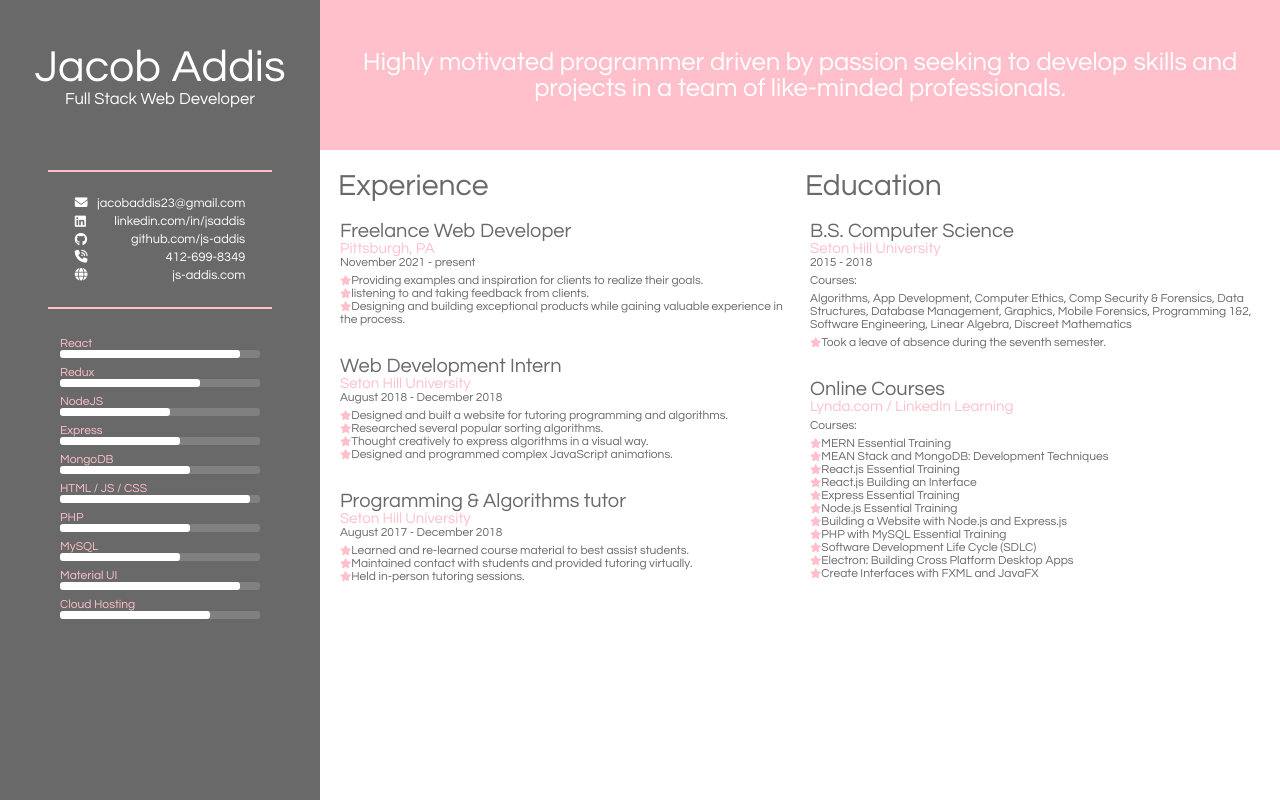
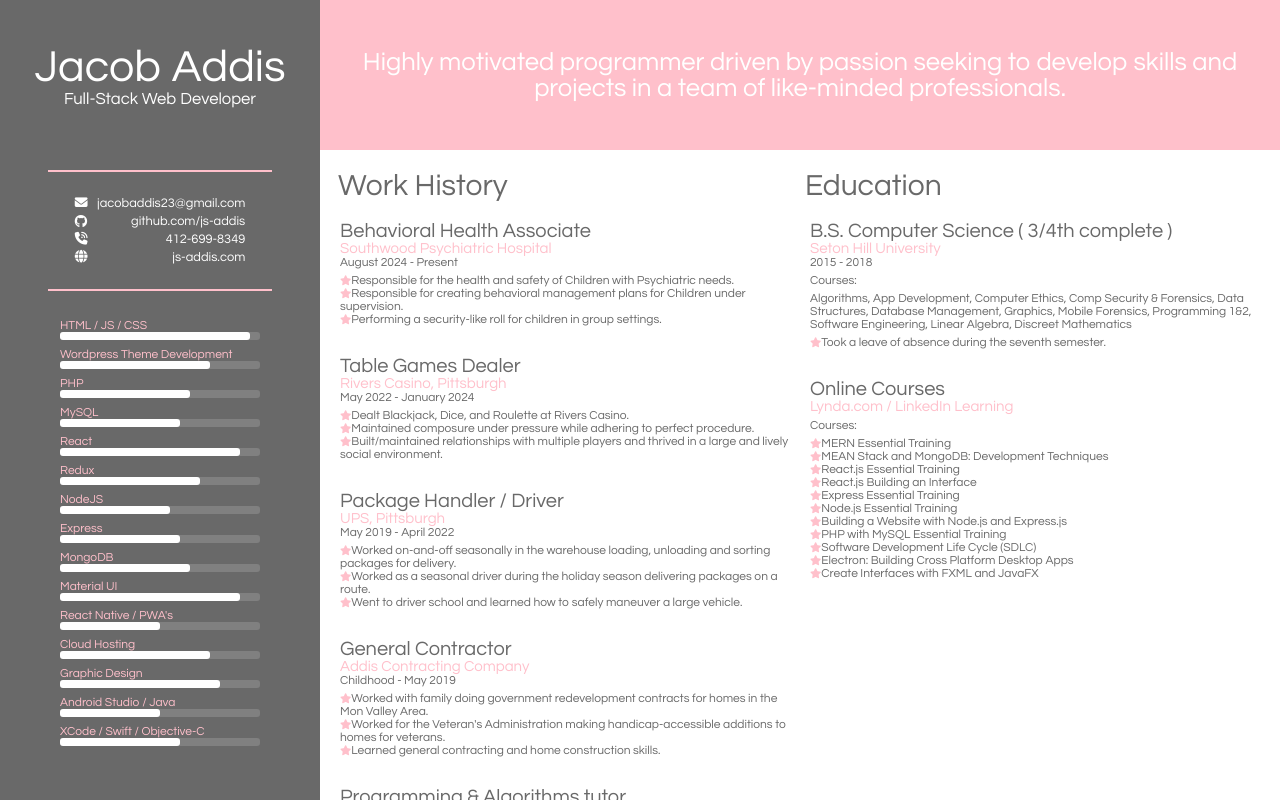
Before and after one commit to js-addis/my-resume, a plain HTML site: page index.html in a window 1280 px wide. Drawn offline with Linux system fonts and the light colour scheme.

Commit message:
updated for 2024

```diff
--- a/index.html
+++ b/index.html
@@ -310,7 +310,7 @@
             <!--INTRO-->
             <div class="title-container">
                 <div class="name">Jacob Addis</div>
-                <div class="title">Full Stack Web Developer</div>
+                <div class="title">Full-Stack Web Developer</div>
             </div>
             <!--INTRO-->
             <div class="flexbox">
@@ -322,13 +322,6 @@
                     <i class="fa-solid fa-envelope"></i>
                     &nbsp;
                     jacobaddis23@gmail.com
-                </div>
-            </div>
-            <div class="side-nav-container">
-                <div class="side-nav-item">
-                    <i class="fa-brands fa-linkedin"></i>
-                    &nbsp;
-                    linkedin.com/in/jsaddis
                 </div>
             </div>
             <div class="side-nav-container">
@@ -358,6 +351,30 @@
             </div>
             <!--SKILLS-->
             <div class="skill-container">
+              <div class="skill-title">HTML / JS / CSS</div>
+              <div class="skill-bar">
+                  <div class="skill-progress" style="width:95%"></div>
+              </div>
+            </div>
+            <div class="skill-container">
+              <div class="skill-title">Wordpress Theme Development</div>
+              <div class="skill-bar">
+                  <div class="skill-progress" style="width:75%"></div>
+              </div>
+            </div>
+            <div class="skill-container">
+                <div class="skill-title">PHP</div>
+                <div class="skill-bar">
+                    <div class="skill-progress" style="width:65%"></div>
+                </div>
+            </div>
+            <div class="skill-container">
+                <div class="skill-title">MySQL</div>
+                <div class="skill-bar">
+                    <div class="skill-progress" style="width:60%"></div>
+                </div>
+            </div>
+            <div class="skill-container">
                 <div class="skill-title">React</div>
                 <div class="skill-bar">
                     <div class="skill-progress" style="width:90%"></div>
@@ -386,28 +403,16 @@
                 </div>
             </div>
             <div class="skill-container">
-                <div class="skill-title">HTML / JS / CSS</div>
-                <div class="skill-bar">
-                    <div class="skill-progress" style="width:95%"></div>
-                </div>
-            </div>
-            <div class="skill-container">
-                <div class="skill-title">PHP</div>
-                <div class="skill-bar">
-                    <div class="skill-progress" style="width:65%"></div>
-                </div>
-            </div>
-            <div class="skill-container">
-                <div class="skill-title">MySQL</div>
-                <div class="skill-bar">
-                    <div class="skill-progress" style="width:60%"></div>
-                </div>
-            </div>
-            <div class="skill-container">
                 <div class="skill-title">Material UI</div>
                 <div class="skill-bar">
                     <div class="skill-progress" style="width:90%"></div>
                 </div>
+            </div>
+            <div class="skill-container">
+              <div class="skill-title">React Native / PWA's</div>
+              <div class="skill-bar">
+                  <div class="skill-progress" style="width:50%"></div>
+              </div>
             </div>
             <div class="skill-container">
                 <div class="skill-title">Cloud Hosting</div>
@@ -415,36 +420,71 @@
                     <div class="skill-progress" style="width:75%"></div>
                 </div>
             </div>
+            <div class="skill-container">
+              <div class="skill-title">Graphic Design</div>
+              <div class="skill-bar">
+                  <div class="skill-progress" style="width:80%"></div>
+              </div>
+            </div>
+            <div class="skill-container">
+              <div class="skill-title">Android Studio / Java</div>
+              <div class="skill-bar">
+                  <div class="skill-progress" style="width:50%"></div>
+              </div>
+            </div>
+            <div class="skill-container">
+              <div class="skill-title">XCode / Swift / Objective-C</div>
+              <div class="skill-bar">
+                  <div class="skill-progress" style="width:60%"></div>
+              </div>
+            </div>
             <!--SKILLS-->
         </div>
         <!--SIDEBAR-->
         <!--BODY-->
         <div class="document-body">
             <div class="column1">
-                <div class="column-title">Experience</div>
+                <div class="column-title">Work History</div>
                 <div class="section">
-                    <div class="section-title">Freelance Web Developer</div>
-                    <div class="section-location">Pittsburgh, PA</div>
-                    <div class="section-date">November 2021 - present</div>
-                    <div class="section-body"><i class="fa-solid fa-star" id="star"></i>Providing examples and inspiration for clients to realize their goals.</br>
-                                              <i class="fa-solid fa-star" id="star"></i>listening to and taking feedback from clients.</br>
-                                              <i class="fa-solid fa-star" id="star"></i>Designing and building exceptional products while gaining valuable experience in the process.
-                    </div>
+                  <div class="section-title">Behavioral Health Associate</div>
+                  <div class="section-location">Southwood Psychiatric Hospital</div>
+                  <div class="section-date">August 2024 - Present</div>
+                  <div class="section-body"><i class="fa-solid fa-star" id="star"></i>Responsible for the health and safety of Children with Psychiatric needs.</br>
+                                            <i class="fa-solid fa-star" id="star"></i>Responsible for creating behavioral management plans for Children under supervision.</br>
+                                            <i class="fa-solid fa-star" id="star"></i>Performing a security-like roll for children in group settings.
+                  </div>
                 </div>
                 <div class="section">
-                    <div class="section-title">Web Development Intern</div>
-                    <div class="section-location">Seton Hill University</div>
-                    <div class="section-date">August 2018 - December 2018</div>
-                    <div class="section-body"><i class="fa-solid fa-star" id="star"></i>Designed and built a website for tutoring programming and algorithms.</br>
-                                              <i class="fa-solid fa-star" id="star"></i>Researched several popular sorting algorithms.</br>
-                                              <i class="fa-solid fa-star" id="star"></i>Thought creatively to express algorithms in a visual way.</br>
-                                              <i class="fa-solid fa-star" id="star"></i>Designed and programmed complex JavaScript animations.
-                    </div>
+                  <div class="section-title">Table Games Dealer</div>
+                  <div class="section-location">Rivers Casino, Pittsburgh</div>
+                  <div class="section-date">May 2022 - January 2024</div>
+                  <div class="section-body"><i class="fa-solid fa-star" id="star"></i>Dealt Blackjack, Dice, and Roulette at Rivers Casino.</br>
+                                            <i class="fa-solid fa-star" id="star"></i>Maintained composure under pressure while adhering to perfect procedure.</br>
+                                            <i class="fa-solid fa-star" id="star"></i>Built/maintained relationships with multiple players and thrived in a large and lively social environment.
+                  </div>
                 </div>
+                <div class="section">
+                  <div class="section-title">Package Handler / Driver</div>
+                  <div class="section-location">UPS, Pittsburgh</div>
+                  <div class="section-date">May 2019 - April 2022</div>
+                  <div class="section-body"><i class="fa-solid fa-star" id="star"></i>Worked on-and-off seasonally in the warehouse loading, unloading and sorting packages for delivery.</br>
+                                            <i class="fa-solid fa-star" id="star"></i>Worked as a seasonal driver during the holiday season delivering packages on a route.</br>
+                                            <i class="fa-solid fa-star" id="star"></i>Went to driver school and learned how to safely maneuver a large vehicle.</i>
+                  </div>
+                </div>
+                <div class="section">
+                  <div class="section-title">General Contractor</div>
+                  <div class="section-location">Addis Contracting Company</div>
+                  <div class="section-date">Childhood - May 2019</div>
+                  <div class="section-body"><i class="fa-solid fa-star" id="star"></i>Worked with family doing government redevelopment contracts for homes in the Mon Valley Area.</br>
+                                            <i class="fa-solid fa-star" id="star"></i>Worked for the Veteran's Administration making handicap-accessible additions to homes for veterans.</br>
+                                            <i class="fa-solid fa-star" id="star"></i>Learned general contracting and home construction skills.
+                  </div>
+              </div>
                 <div class="section">
                     <div class="section-title">Programming & Algorithms tutor</div>
                     <div class="section-location">Seton Hill University</div>
-                    <div class="section-date">August 2017 - December 2018</div>
+                    <div class="section-date">August 2017 - October 2018</div>
                     <div class="section-body"><i class="fa-solid fa-star" id="star"></i>Learned and re-learned course material to best assist students.</br>
                                               <i class="fa-solid fa-star" id="star"></i>Maintained contact with students and provided tutoring virtually.</br>
                                               <i class="fa-solid fa-star" id="star"></i>Held in-person tutoring sessions.
@@ -454,7 +494,7 @@
             <div class="column2">
                 <div class="education-title">Education</div>
                 <div class="education-section">
-                    <div class="section-title">B.S. Computer Science</div>
+                    <div class="section-title">B.S. Computer Science ( 3/4th complete )</div>
                     <div class="section-location">Seton Hill University</div>
                     <div class="section-date">2015 - 2018</div>
                     <div class="section-body">Courses:</div>
```
Also changed, not shown: 1 other file.
